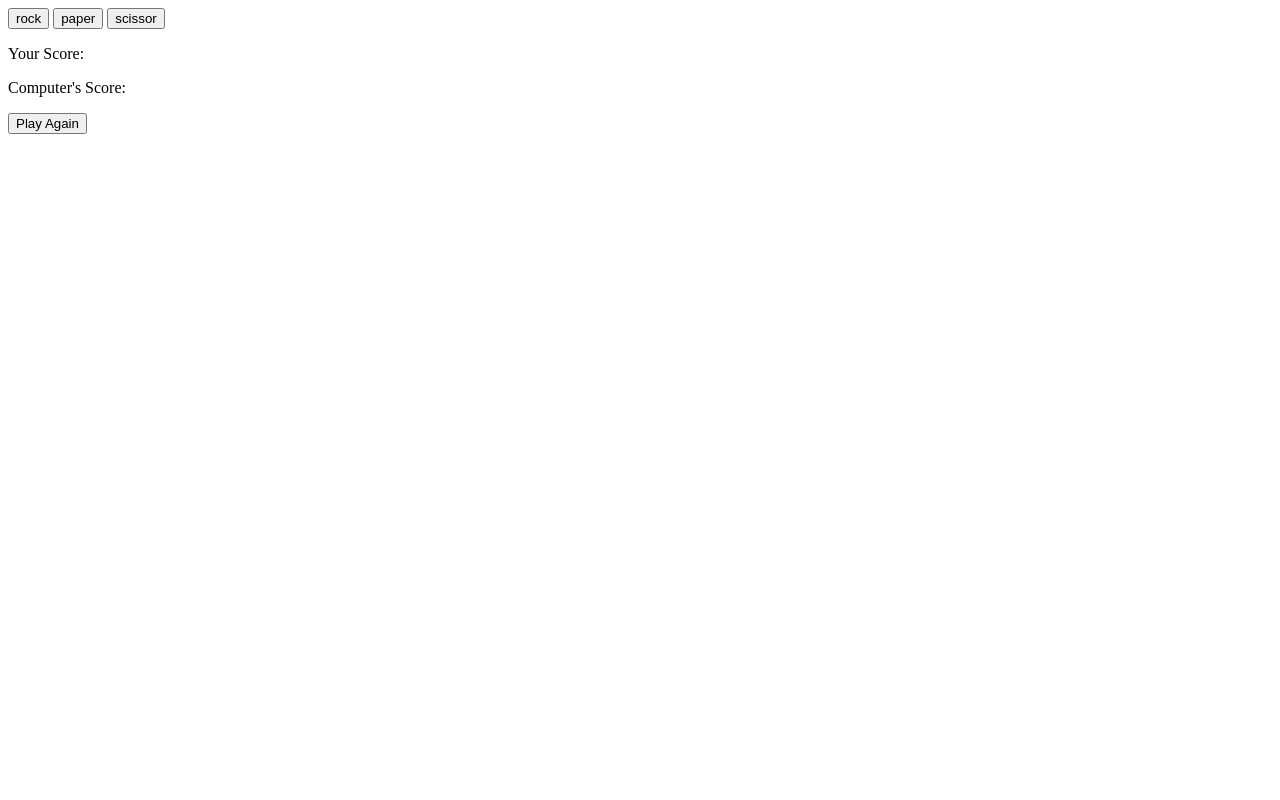
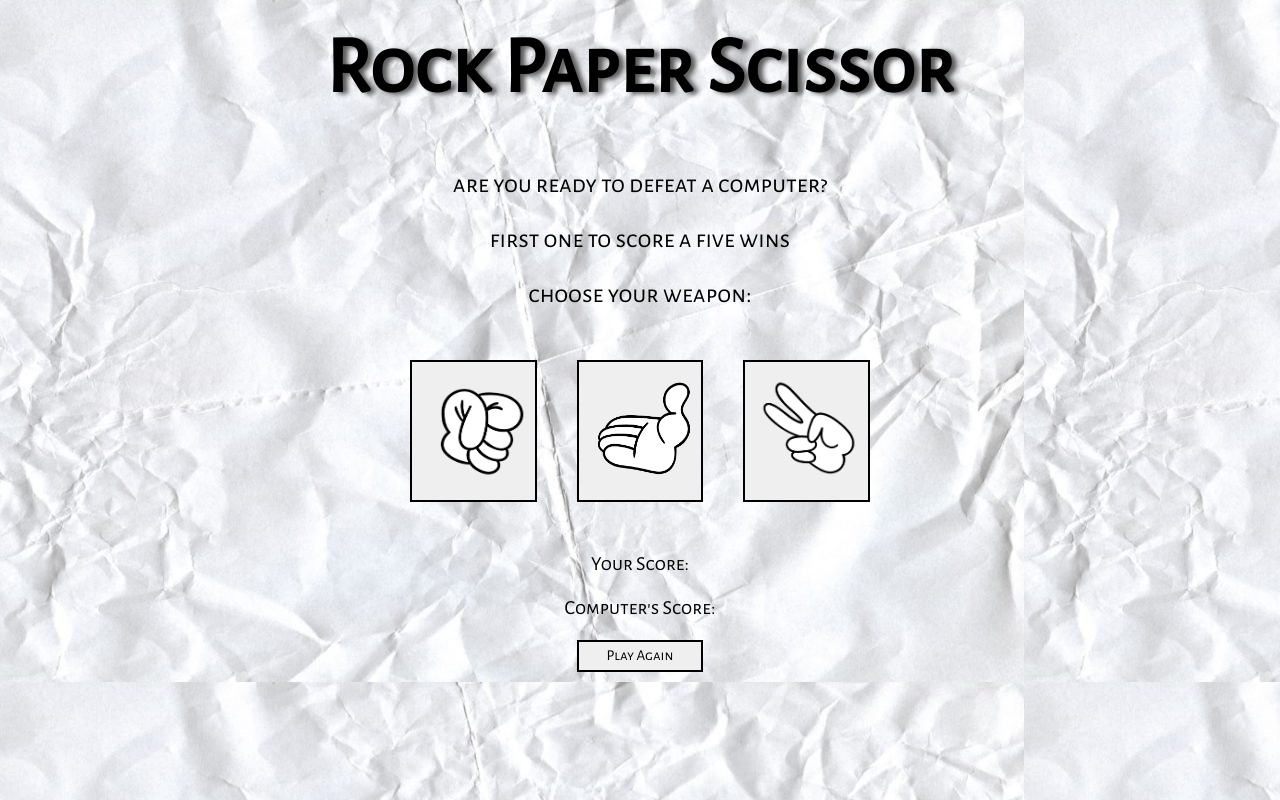
Before and after one commit to nkmchll/rock-paper-scissors, a plain HTML site: page index.html in a window 1280 px wide. Drawn offline with Linux system fonts and the light colour scheme.

Commit message:
add style

```diff
--- a/index.html
+++ b/index.html
@@ -5,17 +5,31 @@
     <meta http-equiv="X-UA-Compatible" content="IE=edge">
     <meta name="viewport" content="width=device-width, initial-scale=1.0">
     <title>Document</title>
-
+    <link rel="stylesheet" href="style.css">
+    <link rel="preconnect" href="https://fonts.googleapis.com">
+    <link rel="preconnect" href="https://fonts.gstatic.com" crossorigin>
+    <link href="https://fonts.googleapis.com/css2?family=Alegreya+Sans+SC:ital,wght@0,300;0,400;1,300;1,400&display=swap" rel="stylesheet">
 </head>
 <body>
+    <h1>Rock Paper Scissor</h1>
+    <p class="introText">are you ready to defeat a computer?</p>
+    <p class="introText">first one to score a five wins</p>
+    <p class="introText">choose your weapon:</p>
+
     <script src = rps.js defer></script>
-    <button id="rockButton">rock</button>
-    <button id="paperButton">paper</button>
-    <button id="scissorButton">scissor</button>
+    <div class="container">
+        <button class = "buttons" id="rockButton"><img src = "./images/rock.png" width="100"></button>
+        <button class = "buttons" id="paperButton"><img src = "./images/paper.png" width="100"></button>
+        <button class = "buttons" id="scissorButton"><img src = "./images/scissor.png" width="100"></button>
+    </div>
+
     <p id="userScore">Your Score: </p>
     <p id="computerScore">Computer's Score:</p>
     <p id="output"></p>
     <p id="gameWinner"></p>
-    <button id="playAgainButton">Play Again</button>
+    <div class="container2">
+        <button id="playAgainButton">Play Again</button>
+    </div>
+
 </body>
 </html>
--- /dev/null
+++ b/style.css
@@ -0,0 +1,86 @@
+body{
+    background-image: url("./images/background.jpeg");
+}
+
+.introText{
+    font-family: 'Alegreya Sans SC', sans-serif;
+    text-align: center;
+    font-size: 25px;
+}
+
+h1{
+    font-family: 'Alegreya Sans SC', sans-serif;
+    font-weight: 100%;
+    text-align: center;
+    font-size: 80px;
+    text-shadow: 5px 2px 5px rgb(88, 88, 88);
+    margin-top: 20px;
+}
+
+.container{
+    display: flex;
+    align-items: center;
+    justify-content: center;
+    gap: 40px;
+    margin-top: 50px;
+    margin-bottom: 50px;
+
+}
+
+.buttons{
+    font-size: 25px;
+    padding: 15px;
+    font-family: 'Alegreya Sans SC', sans-serif;
+    width: 10%;
+    border: 2px solid rgb(0, 0, 0);
+    transition-duration: 0.4s;
+}
+
+.buttons:hover{
+    background-color: rgba(0, 0, 0, 0.361);
+}
+
+.buttons img{
+    width: 100px;
+    height: 100px;
+}
+
+#userScore{
+    font-family: 'Alegreya Sans SC', sans-serif;
+    text-align: center;
+    font-size: 20px;
+    margin-bottom: 10px;
+}
+
+#computerScore{
+    font-family: 'Alegreya Sans SC', sans-serif;
+    text-align: center;
+    font-size: 20px;
+}
+
+#output{
+    font-family: 'Alegreya Sans SC', sans-serif;
+    text-align: center;
+    font-size: 15px;
+}
+
+.container2{
+    display: flex;
+    align-items: center;
+    justify-content: center;
+}
+
+#gameWinner{
+    font-family: 'Alegreya Sans SC', sans-serif;
+    text-align: center;
+    font-size: 20px;
+}
+
+.container2 button{
+    font-size: 15px;
+    padding: 5px;
+    font-family: 'Alegreya Sans SC', sans-serif;
+    width: 10%;
+    border: 2px solid rgb(0, 0, 0);
+    transition-duration: 0.4s;
+}
```
